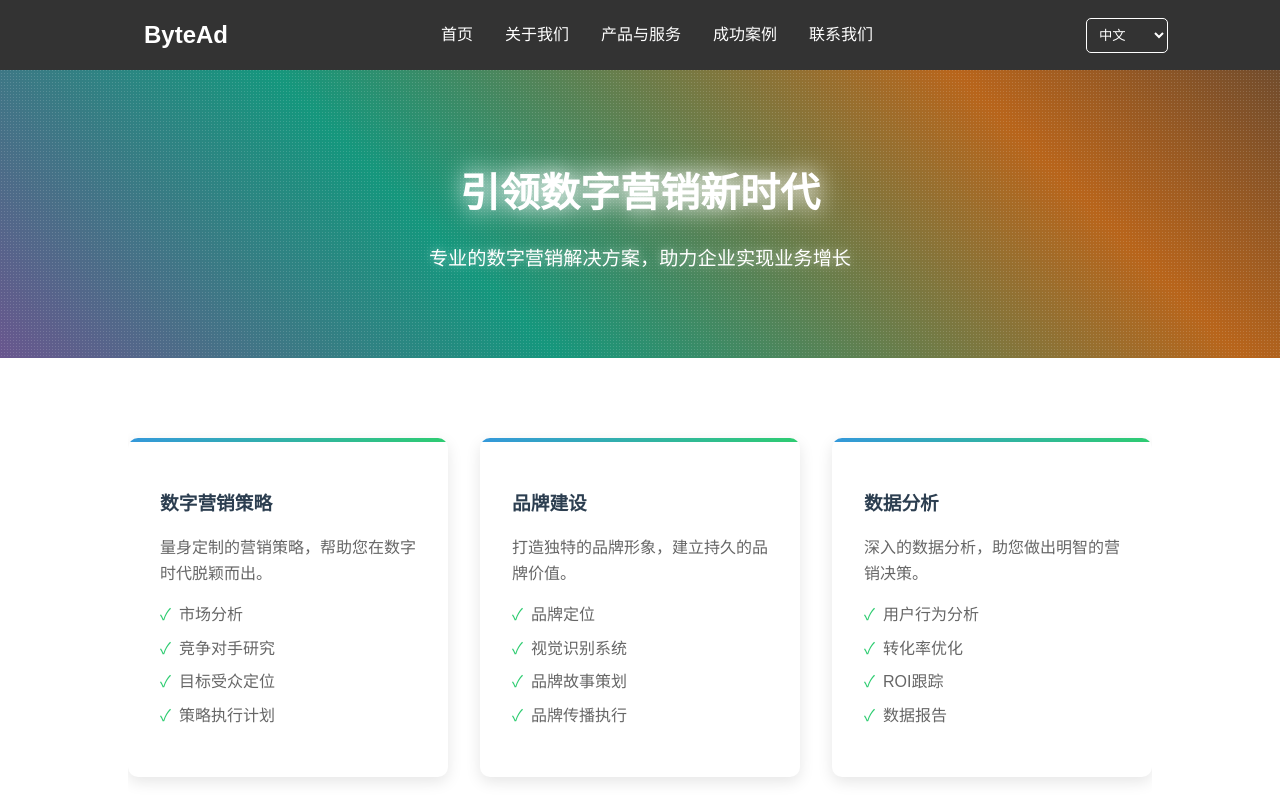
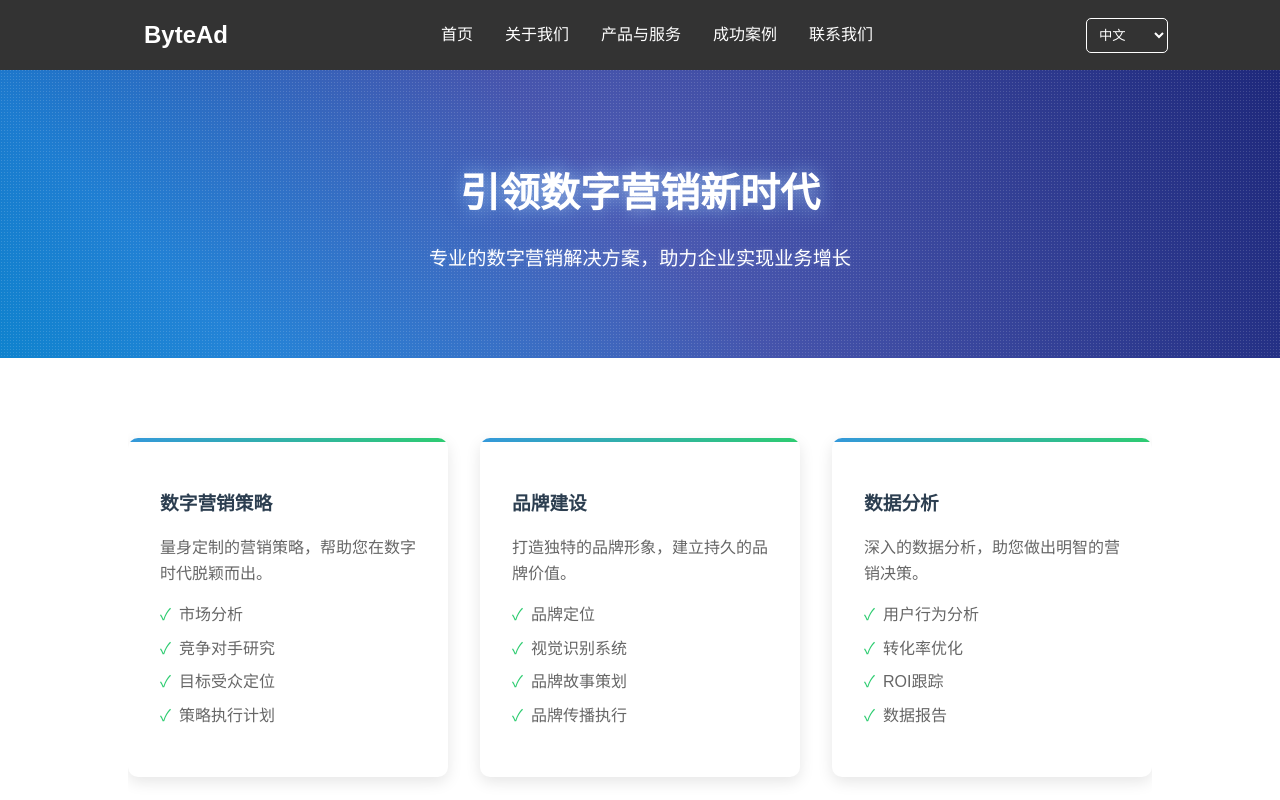
Before and after one commit to martinfly1016/byte-ad, a plain HTML site: page index.html in a window 1280 px wide. Shown: the top 800 px of the page. Drawn offline with Linux system fonts and the light colour scheme.

Commit message:
Update styles.css

```diff
--- a/styles/styles.css
+++ b/styles/styles.css
@@ -135,23 +135,23 @@ footer {
     padding: 8rem 0 4rem;
     text-align: center;
     margin-bottom: 3rem;
-    background-size: 400%;
+    background-size: 300%;
     animation: gradientBG 15s ease infinite;
     background-image: linear-gradient(
         45deg,
-        #2c3e50,  /* 深蓝色 */
-        #3498db,  /* 蓝色 */
-        #2ecc71,  /* 绿色 */
-        #e74c3c,  /* 红色 */
-        #f1c40f,  /* 黄色 */
-        #9b59b6,  /* 紫色 */
-        #1abc9c,  /* 青色 */
-        #e67e22,  /* 橙色 */
-        #2c3e50   /* 回到起始颜色，形成循环 */
+        #1a237e,  /* 深蓝色 */
+        #283593,  /* 靛蓝色 */
+        #3949ab,  /* 蓝色 */
+        #1e88e5,  /* 亮蓝色 */
+        #039be5,  /* 浅蓝色 */
+        #1e88e5,  /* 亮蓝色 */
+        #3949ab,  /* 蓝色 */
+        #283593,  /* 靛蓝色 */
+        #1a237e   /* 回到深蓝色 */
     );
 }
 
-/* 添加渐变动画 */
+/* 优化渐变动画 */
 @keyframes gradientBG {
     0% {
         background-position: 0% 50%;
@@ -164,35 +164,35 @@ footer {
     }
 }
 
-/* 添加文字动画效果 */
+/* 文字效果 */
 .page-hero h1 {
     font-size: 2.5rem;
     margin-bottom: 1rem;
-    animation: fadeInDown 1s ease, glowText 2s ease-in-out infinite;
-    text-shadow: 0 0 10px rgba(255, 255, 255, 0.5);
+    animation: fadeInDown 1s ease, glowText 3s ease-in-out infinite;
+    text-shadow: 0 0 10px rgba(255, 255, 255, 0.3);
 }
 
 .page-hero p {
     font-size: 1.2rem;
-    animation: fadeInUp 1s ease 0.5s both, glowText 2s ease-in-out infinite 1s;
-    text-shadow: 0 0 5px rgba(255, 255, 255, 0.3);
+    animation: fadeInUp 1s ease 0.5s both;
+    text-shadow: 0 0 5px rgba(255, 255, 255, 0.2);
 }
 
-/* 添加文字发光动画 */
+/* 优化文字发光动画 */
 @keyframes glowText {
     0% {
-        text-shadow: 0 0 10px rgba(255, 255, 255, 0.5);
+        text-shadow: 0 0 10px rgba(255, 255, 255, 0.3);
     }
     50% {
-        text-shadow: 0 0 20px rgba(255, 255, 255, 0.8),
-                     0 0 30px rgba(255, 255, 255, 0.6);
+        text-shadow: 0 0 20px rgba(255, 255, 255, 0.5),
+                     0 0 30px rgba(33, 150, 243, 0.5);
     }
     100% {
-        text-shadow: 0 0 10px rgba(255, 255, 255, 0.5);
+        text-shadow: 0 0 10px rgba(255, 255, 255, 0.3);
     }
 }
 
-/* 添加悬浮效果 */
+/* 添加微妙的叠加效果 */
 .page-hero::before {
     content: '';
     position: absolute;
@@ -200,7 +200,9 @@ footer {
     left: 0;
     right: 0;
     bottom: 0;
-    background: rgba(0, 0, 0, 0.2);
+    background: radial-gradient(circle at center,
+                rgba(255, 255, 255, 0.1) 0%,
+                rgba(0, 0, 0, 0.1) 100%);
     pointer-events: none;
 }
 
@@ -208,11 +210,6 @@ footer {
 .page-hero .container {
     position: relative;
     z-index: 1;
-}
-
-/* 添加交互效果 */
-.page-hero:hover {
-    animation-play-state: paused;
 }
 
 /* 响应式调整 */
```
